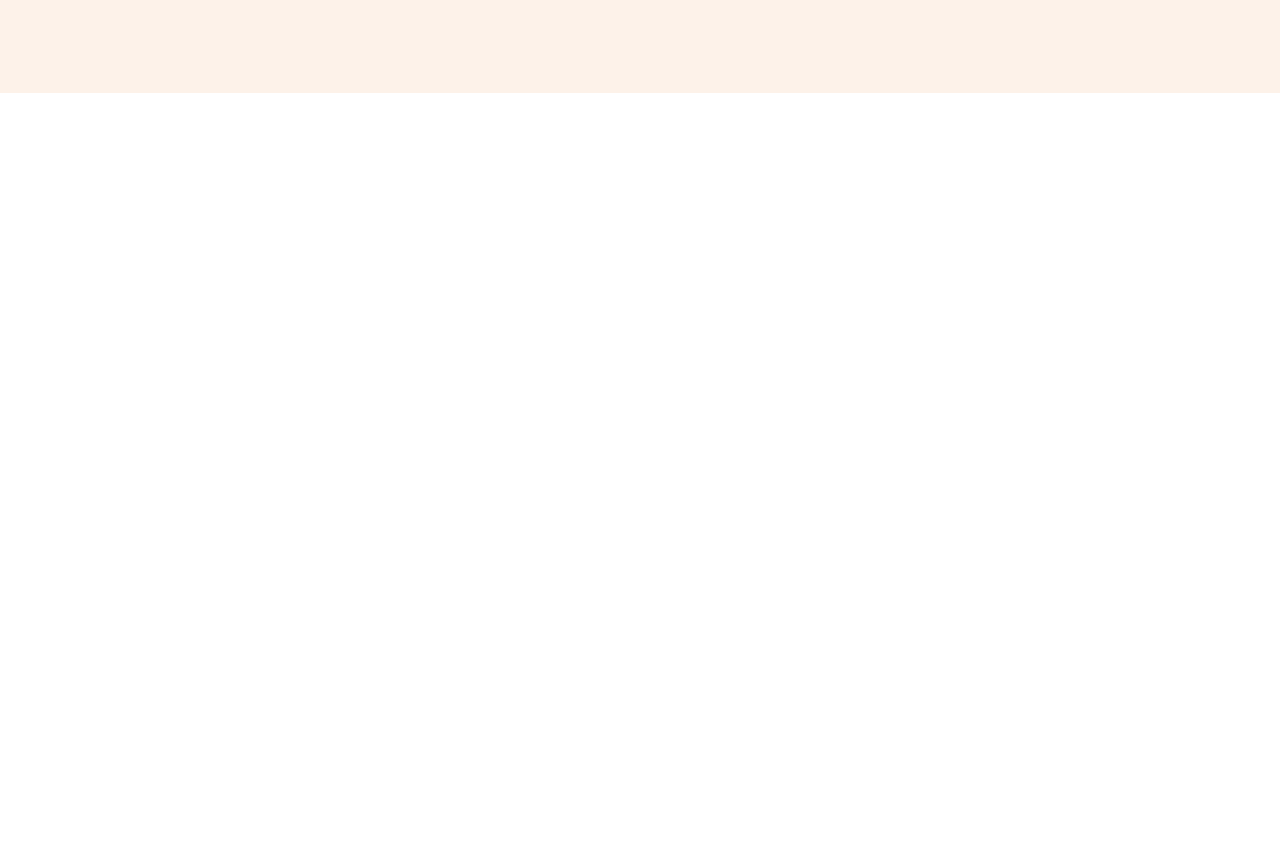
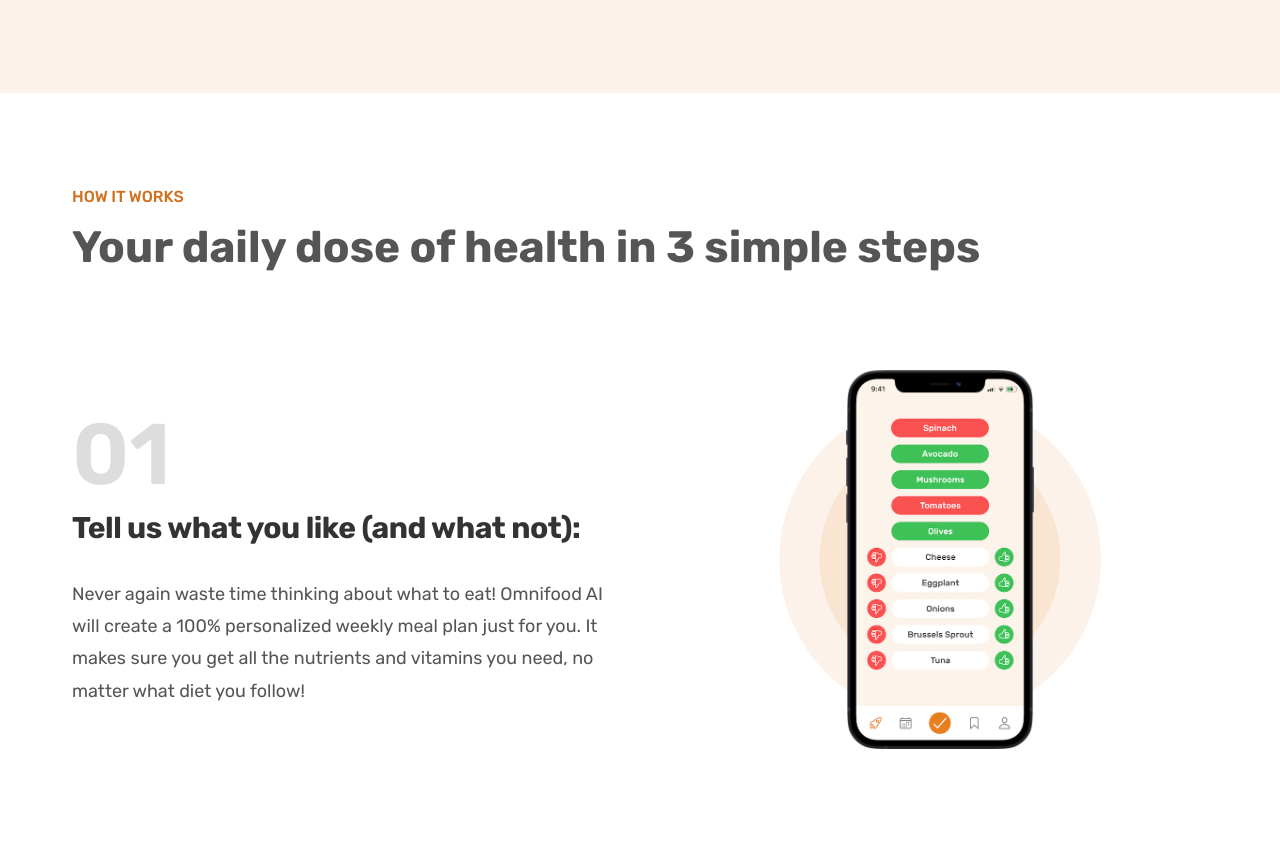
Before and after one commit to JohnKelvin-M/Omnifood, a website: page index.html in a window 1280 px wide. Shown: the part 661-1503 px from the top of the page. Before the commit the page ends 800 px from the top, so only its background shows below. Drawn offline with Linux system fonts and the light colour scheme.

Commit message:
How-it-works section

```diff
--- a/index.html
+++ b/index.html
@@ -28,7 +28,9 @@
           <li><a class="header__nav-link" href="#">Section 2</a></li>
           <li><a class="header__nav-link" href="#">Section 3</a></li>
           <li><a class="header__nav-link" href="#">Section 4</a></li>
-          <li><a class="header__nav-link header__nav-cta" href="#">Section 5</a></li>
+          <li>
+            <a class="header__nav-link header__nav-cta" href="#">Section 5</a>
+          </li>
         </ul>
       </nav>
     </header>
@@ -41,9 +43,9 @@
               A healthy meal delivered to your door, every single day
             </h1>
             <p class="hero__description">
-              The smart 365-days-per-year food subscription that will make you eat
-              healthy again. Tailored to your personal tastes and nutritional
-              needs.
+              The smart 365-days-per-year food subscription that will make you
+              eat healthy again. Tailored to your personal tastes and
+              nutritional needs.
             </p>
             <a class="btn btn--full margin-right-sm" href="#"
               >Start eating well</a
@@ -72,6 +74,76 @@
           </div>
         </div>
       </section>
+
+      <section class="section-how">
+        <div class="container">
+          <span class="subheading">How it works</span>
+          <h2 class="heading-secondary">
+            Your daily dose of health in 3 simple steps
+          </h2>
+        </div>
+
+        <div class="container">
+          <div class="step grid grid--2-cols grid--center-v">
+            <!-- STEP 01 -->
+            <div class="step__text-box">
+              <p class="step__number">01</p>
+              <h3 class="heading-tertiary">
+                Tell us what you like (and what not):
+              </h3>
+              <p class="step__description">
+                Never again waste time thinking about what to eat! Omnifood AI
+                will create a 100% personalized weekly meal plan just for you.
+                It makes sure you get all the nutrients and vitamins you need,
+                no matter what diet you follow!
+              </p>
+            </div>
+            <div class="step__img-box">
+              <img
+                class="step__img"
+                src="img/app/app-screen-1.png"
+                alt="iphone app preferences selection screen"
+              />
+            </div>
+            <!-- STEP 02 -->
+            <div class="step__img-box">
+              <img
+                class="step__img"
+                src="img/app/app-screen-2.png"
+                alt="iphone app meal approving plan screen"
+              />
+            </div>
+            <div class="step__text-box">
+              <p class="step__number">02</p>
+              <h3 class="heading-tertiary">Approve your weekly meal plan:</h3>
+              <p class="step__description">
+                Once per week, approve the meal plan generated for you by
+                Omnifood AI. You can change ingredients, swap entire meals, or
+                even add your own recipes.
+              </p>
+            </div>
+            <!-- STEP 03 -->
+            <div class="step__text-box">
+              <p class="step__number">03</p>
+              <h3 class="heading-tertiary">
+                Receive meals at convenient time:
+              </h3>
+              <p class="step__description">
+                Best chefs in town will cook your selected meal every day, and
+                we will deliver it to your door whenever works best for you. You
+                can change delivery schedule and address daily!
+              </p>
+            </div>
+            <div class="step__img-box">
+              <img
+                class="step__img"
+                src="img/app/app-screen-3.png"
+                alt="iphone app delivery screen"
+              />
+            </div>
+          </div>
+        </div>
+      </section>
     </main>
   </body>
 </html>
--- a/sass/base/_typography.scss
+++ b/sass/base/_typography.scss
@@ -13,11 +13,37 @@ body {
   line-height: $line-height-default;
 }
 
-.heading-primary {
+.heading-primary,
+.heading-seondary,
+.heading-tertiary {
   color: $color-grey-dark-3;
-  font-size: 5.2rem;
   font-weight: 700;
   letter-spacing: $letter-spacing-1;
+}
+
+.heading-primary {
+  font-size: 5.2rem;
   line-height: $line-height-small;
   margin-bottom: 3.2rem;
 }
+
+.heading-secondary {
+  font-size: 4.4rem;
+  line-height: $line-height-medium;
+  margin-bottom: 9.6rem;
+}
+
+.heading-tertiary {
+  font-size: 3rem;
+  line-height: $line-height-medium;
+  margin-bottom: 3.2rem;
+}
+
+.subheading {
+  color: $color-shade-dark-1;
+  display: block;
+  font-size: 1.6rem;
+  font-weight: 500;
+  margin-bottom: 1.6rem;
+  text-transform: uppercase;
+}
--- a/sass/base/_utilities.scss
+++ b/sass/base/_utilities.scss
@@ -1,7 +1,5 @@
-.container {
-  max-width: 120rem;
-  margin: 0 auto;
-  padding: 0 3.2rem;
+.grid--center-v {
+  align-items: center;
 }
 
 .margin-right-sm {
--- /dev/null
+++ b/sass/components/_steps.scss
@@ -0,0 +1,52 @@
+.step {
+  &__number {
+    color: #ddd;
+    font-size: 8.6rem;
+    font-weight: 600;
+    margin-bottom: 1.2rem;
+  }
+
+  &__description {
+    font-size: 1.8rem;
+    line-height: $line-height-large;
+  }
+
+  &__img-box {
+    align-items: center;
+    display: flex;
+    justify-content: center;
+    position: relative;
+
+    &::before,
+    &::after {
+      content: "";
+      display: block;
+      position: absolute;
+      top: 50%;
+      left: 50%;
+      transform: translate(-50%, -50%);
+      border-radius: 50%;
+    }
+
+    &::before {
+      content: "";
+      background-color: $color-tint-light;
+      width: 60%;
+      // height: 60%;
+      padding-bottom: 60%; //60% of parent's width
+      z-index: -2;
+    }
+
+    &::after {
+      background-color: $color-tint-medium;
+      width: 45%;
+      // height: 60%;
+      padding-bottom: 45%; //60% of parent's width
+      z-index: -1;
+    }
+  }
+
+  &__img {
+    width: 35%;
+  }
+}
--- /dev/null
+++ b/sass/layout/_container.scss
@@ -0,0 +1,5 @@
+.container {
+  max-width: 120rem;
+  margin: 0 auto;
+  padding: 0 3.2rem;
+}
--- a/sass/layout/_grid.scss
+++ b/sass/layout/_grid.scss
@@ -1,5 +1,7 @@
 .grid {
   display: grid;
+  column-gap: 6.4rem;
+  row-gap: 9.6rem;
 
   &--2-cols {
     grid-template-columns: repeat(2, 1fr);
--- a/sass/main.scss
+++ b/sass/main.scss
@@ -6,8 +6,10 @@
 @import "base/utilities";
 
 @import "components/button";
+@import "components/steps.scss";
 @import "components/delivered-meals.scss";
 
+@import "layout/container";
 @import "layout/grid";
 @import "layout/header";
 
--- a/sass/pages/_home.scss
+++ b/sass/pages/_home.scss
@@ -22,3 +22,7 @@
     }
   }
 }
+
+.section-how {
+  padding: 9.6rem 0;
+}
```
Also changed, not shown: css/style.css.
